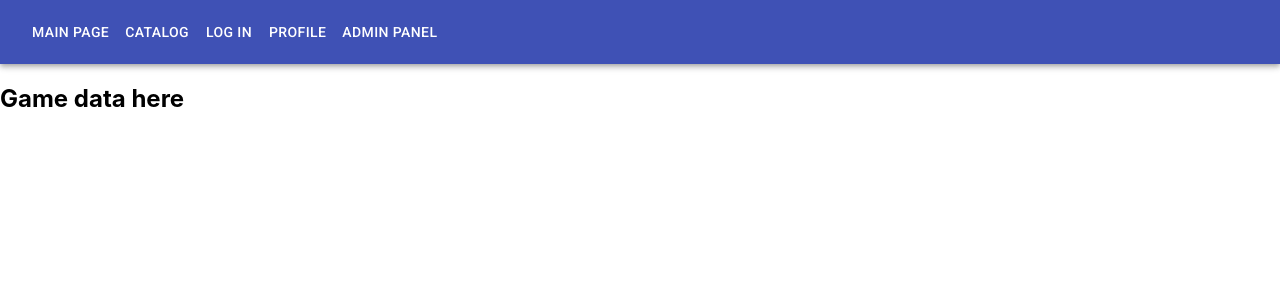
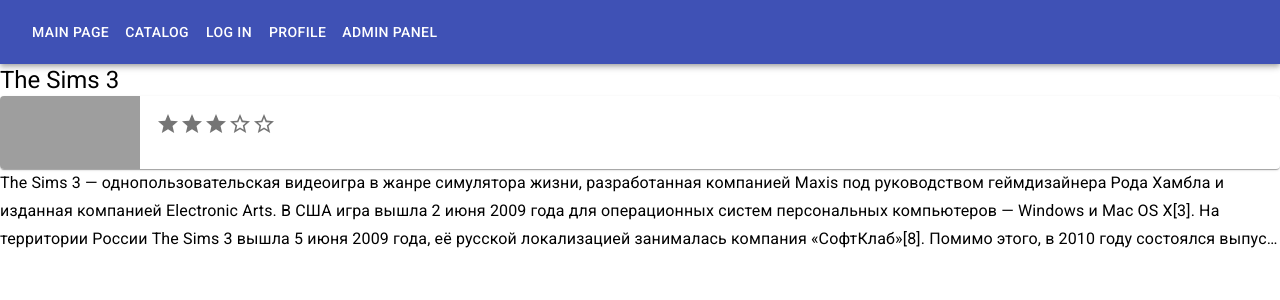
Before and after one commit to NicaeaSera/Game-catalog, a React (Create React App) app: page /catalog/game in a window 1280 px wide. Shown: the top 300 px of the page. Built offline with nearby package versions, Linux system fonts and the light colour scheme; data requests are answered from the project's data file; grey boxes are pictures that could not be loaded.

Commit message:
updated game page

```diff
--- a/src/views/Api/GamesApi.js
+++ b/src/views/Api/GamesApi.js
@@ -28,7 +28,20 @@
     }))
   })
 }
+// запрос на полную информацию об игре
+const getGameData = (id = 1) =>{
+  const url =`${baseUrl + entityUrl}?id=${id}`;
+
+  return fetch(url, {
+    method: 'GET',
+    ...baseRequestSettings
+  }).then(response => {
+    return response.json().then(data => ({
+      Data: data
+    }))
+  })
+}
 
 export {
-  filter
+  filter, getGameData
 }
--- a/src/views/Components/ContentCard/ContentCard.jsx
+++ b/src/views/Components/ContentCard/ContentCard.jsx
@@ -22,10 +22,6 @@
 const ContentCard = props => {
   const classes = useStyles();
   const { post } = props;
-
-  function viewMoreInfo(){
-
-  }
 
   return (
     // можно раскомментироать компоненту чтобы сделать саму карточку кликабельной
--- /dev/null
+++ b/src/views/Games/GCard.styles.js
@@ -0,0 +1,19 @@
+const styles = theme => ({
+    card: {
+      display: 'flex',
+    },
+    cardDetails: {
+      flex: 1,
+    },
+    cardMedia: {
+      width: 140,
+    },
+    cardDescription: {
+      display: 'box',
+      lineClamp: '3',
+      boxOrient: 'vertical',
+      overflow: 'hidden',
+    }
+  });
+
+  export default styles
--- /dev/null
+++ b/src/views/Games/GameCard.jsx
@@ -0,0 +1,67 @@
+import React from 'react'
+import PropTypes from 'prop-types'
+import { makeStyles } from '@material-ui/core/styles'
+import Card from '@material-ui/core/Card'
+import CardContent from '@material-ui/core/CardContent'
+import Typography from '@material-ui/core/Typography'
+import Hidden from '@material-ui/core/Hidden'
+import CardMedia from '@material-ui/core/CardMedia'
+import Button from '@material-ui/core/Button'
+import Tooltip from '@material-ui/core/Tooltip'
+import Grid from '@material-ui/core/Grid'
+import {Link} from "react-router-dom";
+import StarIcon from '@material-ui/icons/Star'
+import StarBorderIcon from '@material-ui/icons/StarBorder'
+
+import styles from './GCard.styles'
+
+const useStyles = makeStyles(styles);
+
+const GameCard = props => {
+  const classes = useStyles();
+  const { post } = props;
+
+  return (
+    <React.Fragment>
+      <Grid>
+        <Typography component="h2" variant="h5">
+          {post.name}
+        </Typography>
+      </Grid>
+      <Grid>
+        <Card className={classes.card}>
+          <Hidden xsDown>
+            <CardMedia className={classes.cardMedia} image={post.image} title={post.name} />
+          </Hidden>
+          <div className={classes.cardDetails}>
+            <CardContent>
+              <Typography variant="subtitle1" color="textSecondary">
+                {([0,0,0,0,0]).map((rate, idx) => idx < post.rating
+                  ? <StarIcon key={`content-rating-${post.id}-${idx}`} />
+                  : <StarBorderIcon key={`content-rating-${post.id}-${idx}`} />
+                )}
+              </Typography>
+
+            </CardContent>
+          </div>
+        </Card>
+      </Grid>
+      <Grid>
+        <Tooltip title={post.description}>
+          <Typography variant="subtitle1" paragraph className={classes.cardDescription}>
+              {post.description}
+          </Typography>
+        </Tooltip>
+      </Grid>
+
+
+
+    </React.Fragment>
+  )
+}
+
+GameCard.propTypes = {
+  post: PropTypes.object.isRequired,
+}
+
+export default GameCard
--- a/src/views/Games/Games.js
+++ b/src/views/Games/Games.js
@@ -1,31 +1,80 @@
-import React from "react";
+import React, { useState, useEffect } from 'react';
+import AppBar from '@material-ui/core/AppBar';
+import Button from '@material-ui/core/Button';
+import CameraIcon from '@material-ui/icons/PhotoCamera';
+import Card from '@material-ui/core/Card';
+import CardActions from '@material-ui/core/CardActions';
+import CardContent from '@material-ui/core/CardContent';
+import CardMedia from '@material-ui/core/CardMedia';
+import CssBaseline from '@material-ui/core/CssBaseline';
+import Grid from '@material-ui/core/Grid';
+import Toolbar from '@material-ui/core/Toolbar';
+import Typography from '@material-ui/core/Typography';
+import { makeStyles } from '@material-ui/core/styles';
 import { withStyles } from '@material-ui/core/styles'
+import Container from '@material-ui/core/Container';
 
+import PropTypes from 'prop-types'
+
+import Hidden from '@material-ui/core/Hidden'
+import Tooltip from '@material-ui/core/Tooltip'
+import StarIcon from '@material-ui/icons/Star'
+import StarBorderIcon from '@material-ui/icons/StarBorder'
+
+import {
+  BrowserRouter as Router,
+  Switch,
+  Route,
+  Link
+} from "react-router-dom";
+import { getGameData } from '../Api/GamesApi'
+import GameCard from '../Games/GameCard'
 
 
 function getGameId() {
-    let page = [] = (document.URL).split("/catalog/game/");
-    if(page.length != 1){
-      let a = parseInt(page[1]);
+    let arr = [] = (document.URL).split("/catalog/game/");
+    if(arr.length != 1){
+      let a = parseInt(arr[1]);
     if(!isNaN(a))
       if(a > 0)
         return a;
     }
     return 1;
-  }
+}
 
 
 class Games extends React.Component{
+
     constructor(props) {
         super(props);
         this.state = {
-          login: "",
-          password: ""};
+          gameId: getGameId(),
+          gameData: []
       }
+    }
+
+
+
+    componentDidMount() {
+        getGameData(getGameId()).then(data => {
+            console.log(data.Data);
+            this.setState({gameData: data.Data})})
+        //getGameData().then(data => {return data.Data}),
+    }
+
+    componentWillUnmount() {
+
+    }
+
     render(){
+        const { classes } = this.props
+        if(this.state.gameData.length === 1)
         return (
-            <h2>Game data here</h2>
+           <Grid>
+               <GameCard post={this.state.gameData[0]} />
+           </Grid>
         )
+        return (<Grid></Grid>)
     }
 }
 
```
